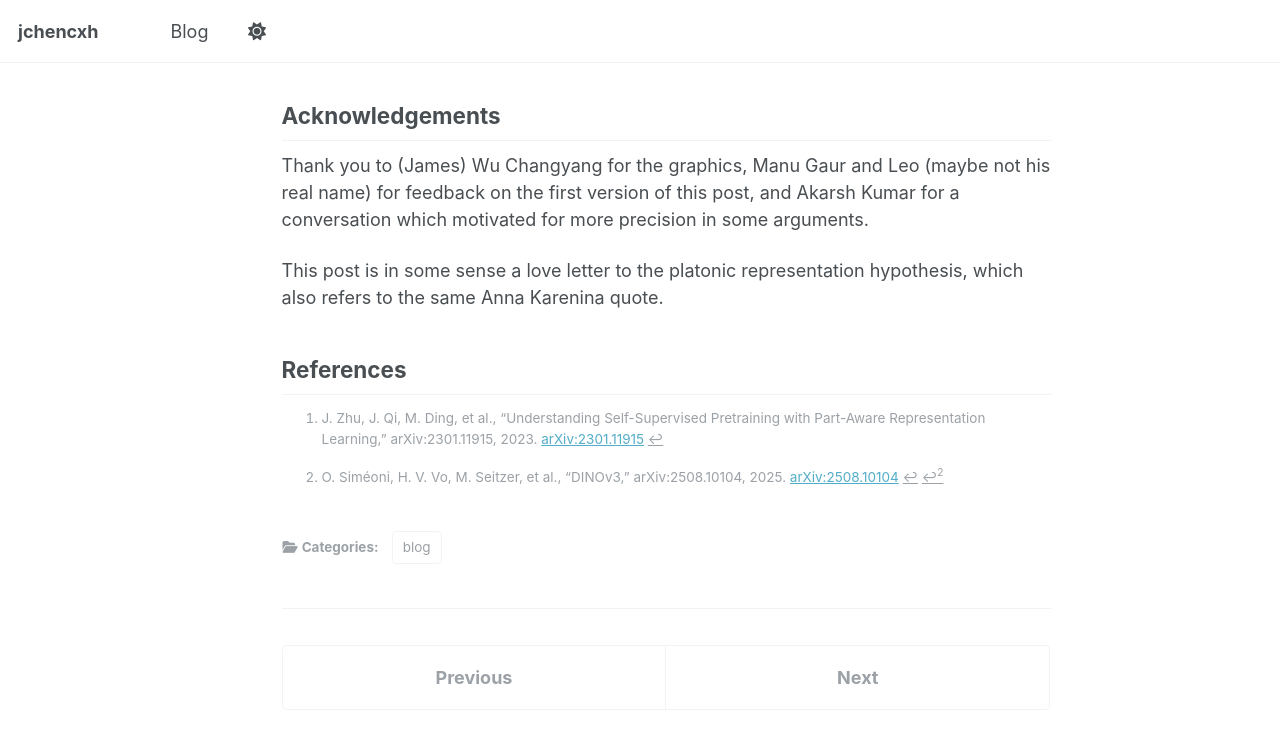
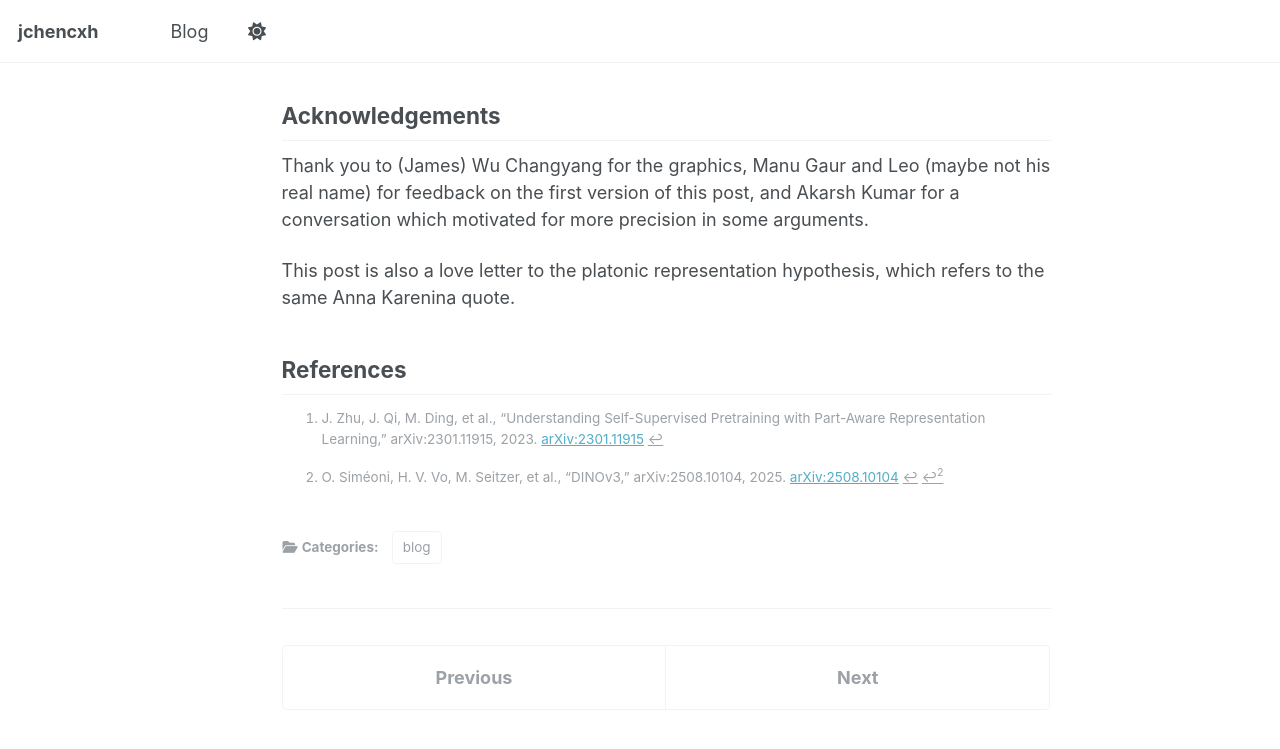
Before and after one commit to jchencxh/jchencxh.github.io, a Jekyll site: the page built from _posts/2026-05-21-scaling-law-for-pure-vision.md, in a window 1280 px wide and 900 px high, scrolled down 5832 px. Shown: the top 749 px of the window. Built offline with Jekyll 4.4.1, drawn with Linux system fonts in a browser that asks for light colours; a script that is not in the unit is left out.

Commit message:
updated phrasing

```diff
--- a/_posts/2026-05-21-scaling-law-for-pure-vision.md
+++ b/_posts/2026-05-21-scaling-law-for-pure-vision.md
@@ -112,7 +112,7 @@ DINO Caveats:
 
 Thank you to (James) Wu Changyang for the graphics, Manu Gaur and Leo (maybe not his real name) for feedback on the first version of this post, and Akarsh Kumar for a conversation which motivated for more precision in some arguments.
 
-This post is in some sense a love letter to the platonic representation hypothesis, which also refers to the same Anna Karenina quote.
+This post is also a love letter to the platonic representation hypothesis, which refers to the same Anna Karenina quote.
 
 
 ## References
```
